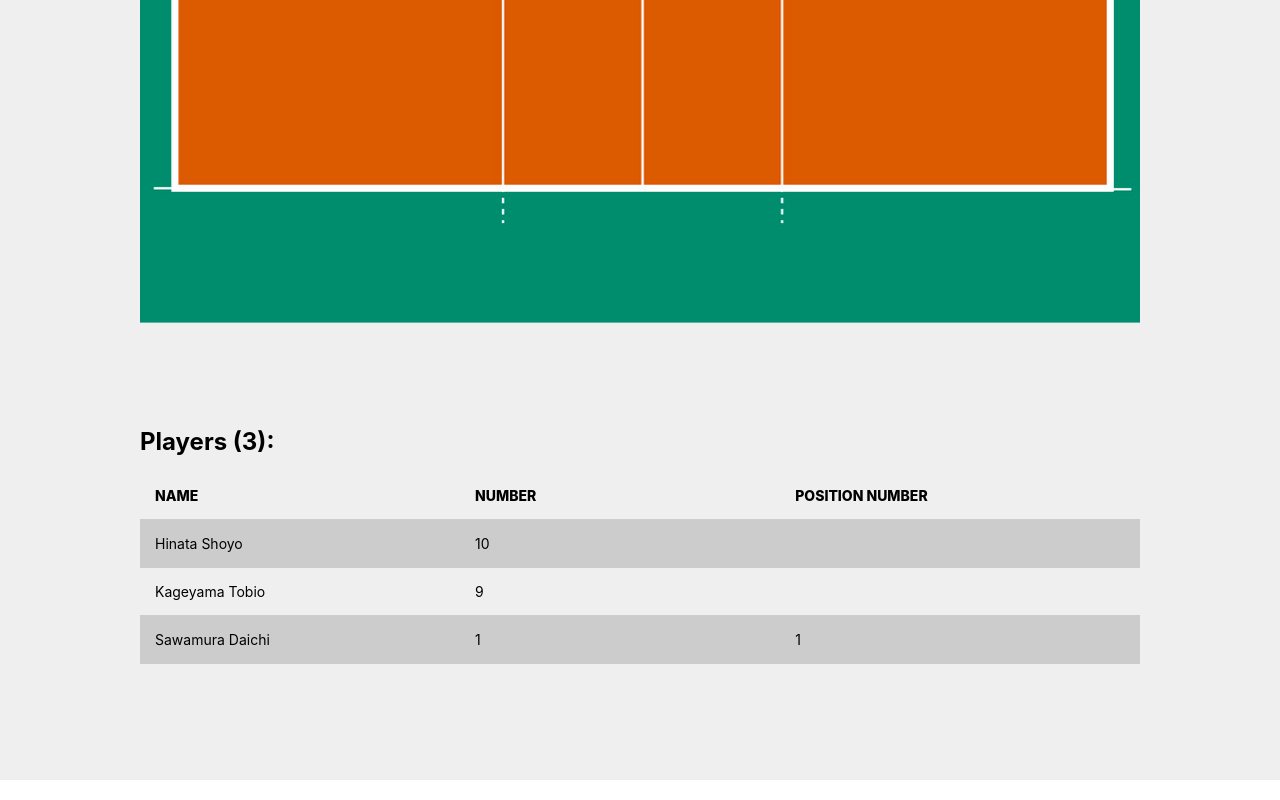
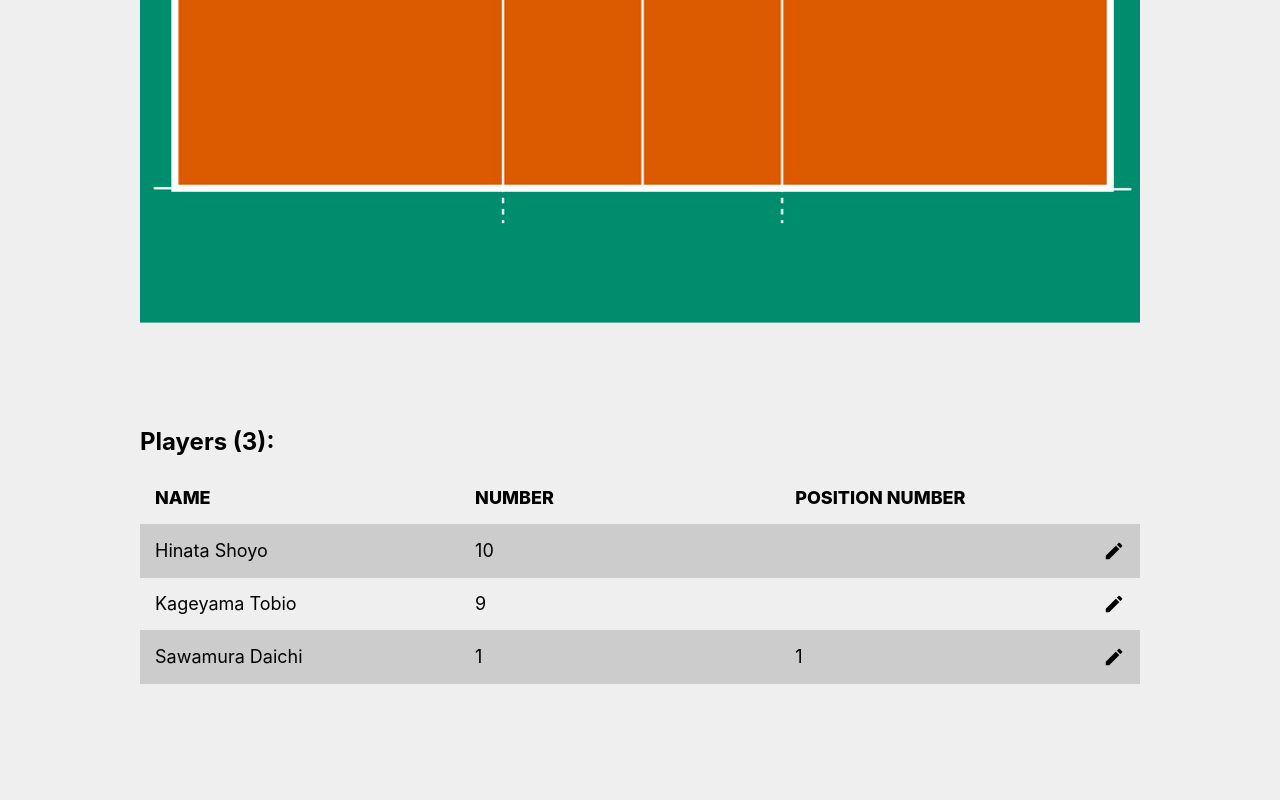
Before and after one commit to abe-port/haikyuu-app, a React (Create React App) app: page / in a window 1280 px wide. Shown: the part 492-1292 px from the top of the page. Built offline with nearby package versions, Linux system fonts and the light colour scheme.

Commit message:
link to edit page

```diff
--- a/public/index.html
+++ b/public/index.html
@@ -15,6 +15,8 @@
       user's mobile device or desktop. See https://developers.google.com/web/fundamentals/web-app-manifest/
     -->
     <link rel="manifest" href="%PUBLIC_URL%/manifest.json" />
+    <link href="https://fonts.googleapis.com/icon?family=Material+Icons"
+    rel="stylesheet">
     <!--
       Notice the use of %PUBLIC_URL% in the tags above.
       It will be replaced with the URL of the `public` folder during the build.
--- a/src/App.js
+++ b/src/App.js
@@ -9,6 +9,7 @@ import {
 import Home from './pages/Home';
 import './App.css';
 import Header from './components/_partials/Header';
+import PlayerDetail from './pages/PlayerDetail';
 
 const Page = styled.section`
   min-height:100vh;
@@ -26,6 +27,7 @@ function App() {
         <div>
           <Routes>
             <Route exact path="/" element={<Home />} />
+            <Route exact path="/players/:id" element={<PlayerDetail />} />
           </Routes>
         </div>
       </Page>
--- a/src/components/Home/PlayerListing.js
+++ b/src/components/Home/PlayerListing.js
@@ -1,6 +1,9 @@
 import { useState } from 'react';
 import CourtSrc from '../../assets/img/court.png';
 import styled from 'styled-components';
+import {
+    Link,
+  } from "react-router-dom";
 
 const PlayerListingHeader = styled.h3`
 font-size:16px;
@@ -20,16 +23,22 @@ border-bottom:1px solid #cccccc;
 padding:15px;
 display: flex;
 font-size:14px;
-line-height:16px
+line-height:16px;
+position:relative;
+transition: all .2s linear;
 @media(min-width: 768px) {
     font-size:18px;
     line-height:22px
    }
 ${props => props.bolded && `
-font-weight:800
+font-weight:800;
+background: rgb(239, 239, 239)!important;
 `};
 &:nth-child(even){
     background:#cccccc;
+}
+&:hover{
+    background:#F49030;
 }
 `;
 
@@ -44,6 +53,20 @@ width:33%;
 const Position = styled.div`
 width:33%;
 `;
+
+const EditIcon = styled.div`
+position:absolute;
+right:15px;
+cursor:pointer;
+.material-icons{
+    font-size:16px;
+    color:black;
+    @media(min-width: 768px) {
+        font-size:22px;
+    }
+}
+`;
+
 
 function PlayerListing(props) {
 
@@ -63,6 +86,12 @@ function PlayerListing(props) {
                         <Name className="name">{player.first_name} {player.last_name}</Name>
                         <Number className="number">{player.number}</Number>
                         <Position className="position">{player.position}</Position>
+                        <Link to={`players/${player.id}`}>
+                            <EditIcon><span className="material-icons">
+                                edit
+                            </span>
+                            </EditIcon>
+                        </Link>
                     </ListItem>
                 ))}
             </UnorderedList>
--- a/src/components/_partials/Header.js
+++ b/src/components/_partials/Header.js
@@ -16,6 +16,7 @@ const Nav = styled.section`
   bottom:0;
   left:0;
   height:60px;
+  z-index: 999;
   @media(min-width: 768px) {
    position:relative
   }
--- /dev/null
+++ b/src/pages/PlayerDetail.js
@@ -0,0 +1,11 @@
+import { useState } from 'react';
+
+function PlayerDetail(props) {
+  return (
+    <div>
+       Test Pageeeee DETAIL
+    </div>
+  );
+}
+
+export default PlayerDetail
```
Also changed, not shown: src/pages/TestDetailPage.js (deleted, +0 -14 lines), src/pages/TestPage.js (deleted, +0 -14 lines).
